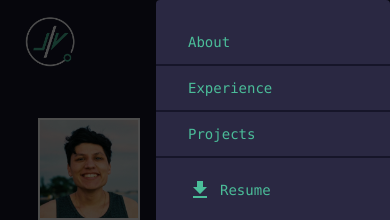
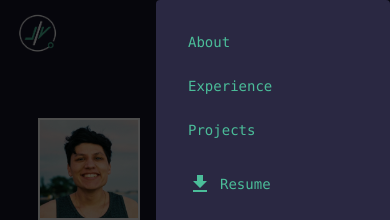
Before and after one commit to heyyysus/dev-portfolio, a Next.js app: page / in a window 390 px wide. Both pictures are taken after a click on the element 345 px from the left and 41 px from the top of the page. Shown: the top 220 px of the page. Built offline with nearby package versions, Linux system fonts and the light colour scheme.

Commit message:
resize nav logo

```diff
--- a/src/app/_components/nav.tsx
+++ b/src/app/_components/nav.tsx
@@ -38,7 +38,7 @@ const Navigation: React.FC = () => {
       <nav className="bg-blue-dark flex justify-between w-fill font-mono text-sm md:static fixed w-screen">
         <div className='py-2'>
           <Link href="/">
-            <Image src='/images/logo/logo 2.png' alt='logo' width={100} height={100} />
+            <Image src='/images/logo/logo 2.png' alt='logo' width={75} height={75} />
           </Link>
         </div>
         <div className='md:block hidden pr-6'>
@@ -62,7 +62,7 @@ const Navigation: React.FC = () => {
             </li>
           </ul>
         </div>
-        <div className='md:hidden block mt-2 mr-6'>
+        <div className='md:hidden block mr-6'>
           <MenuBtn onClick={handleMenuClick} />
         </div>
 
--- a/src/app/_components/navItem.tsx
+++ b/src/app/_components/navItem.tsx
@@ -14,7 +14,7 @@ export const NavItem: FC<NavItemProps> =  ({label, href, onClick}) => {
         href={href}
         onClick={onClick}
         className={`md:px-8 md:py-6 px-8 py-3 hover:text-white hover:bg-blue-light flex flex-row content-center transition-all
-                    md:border-solid border-b-2 hover:border-green border-blue-dark`}
+                    md:border-solid md:border-b-2 border-none hover:border-green border-blue-dark`}
             >
             <span>{label}</span>
         </Link>
```
